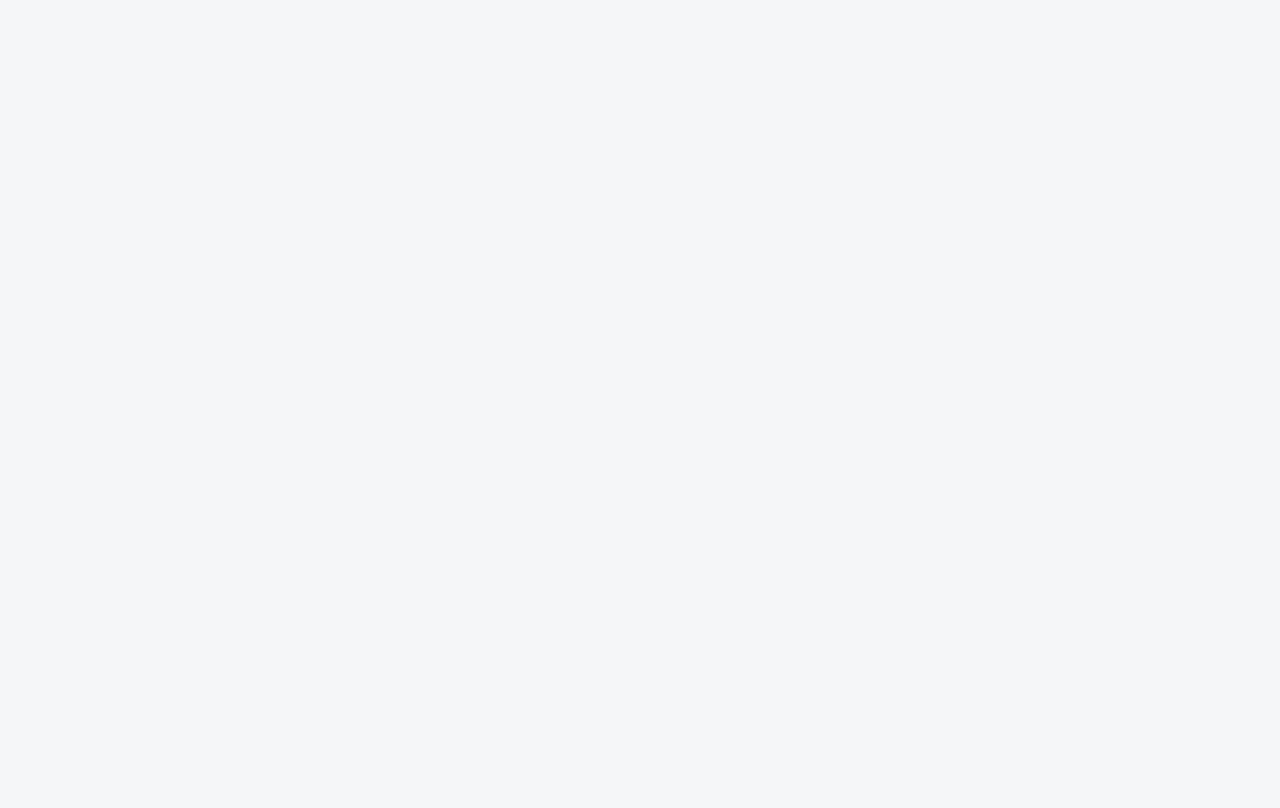
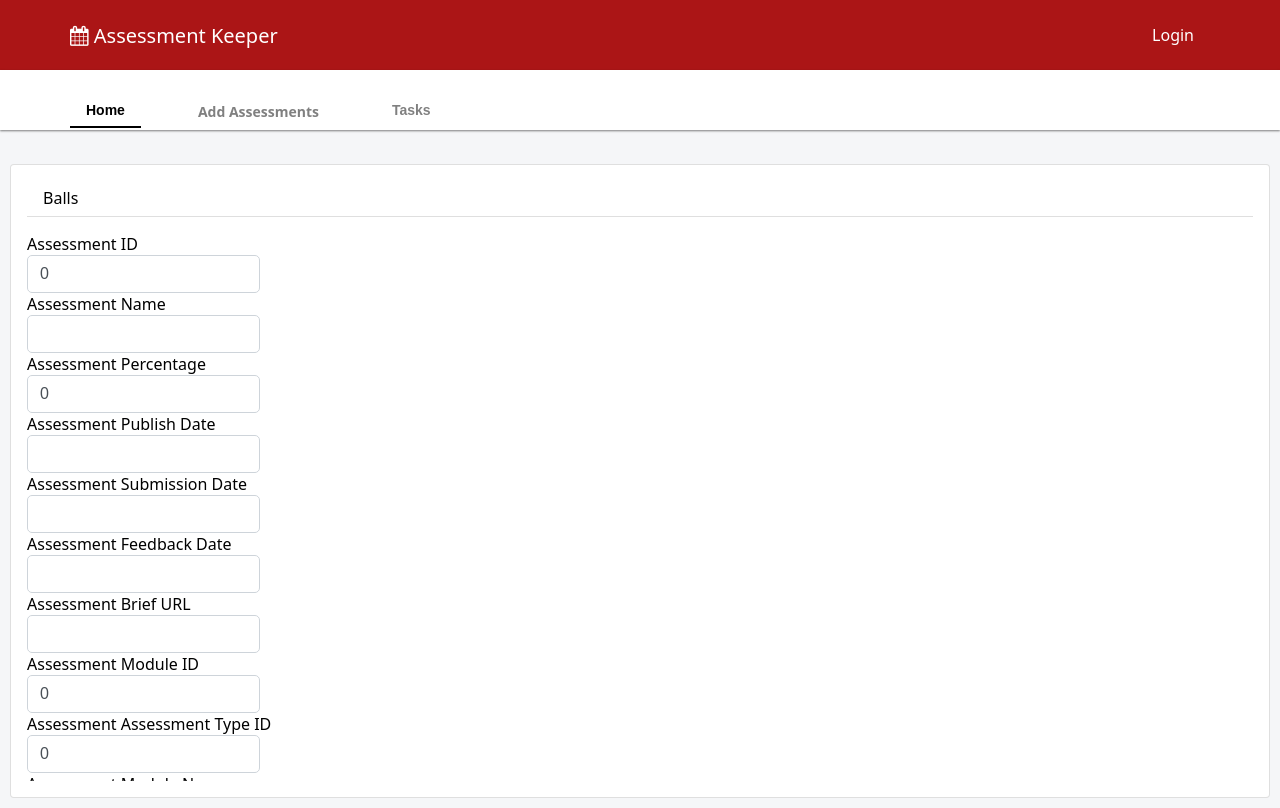
Before and after one commit to Mihir42/Assessment-Keeper-CSE-Connect, a React (Vite) app: page /addAssessments in a window 1280 px wide. Before the commit this address had no page. Built offline with nearby package versions, Linux system fonts and the light colour scheme.

Commit message:
Add Assessment form, new location, outputs console

```diff
--- a/src/App.jsx
+++ b/src/App.jsx
@@ -1,6 +1,7 @@
 import { BrowserRouter, Route, Routes } from 'react-router-dom';
 import { createContext, useState } from 'react';
-import { Modules, Login } from './components/views';
+import { Modules, Login} from './components/views';
+import AddAssessments from './components/views/AddAssessments';
 const UserContext = createContext();
 import './App.scss';
 
@@ -14,6 +15,7 @@ function App() {
 				<Routes>
 					<Route path="/" element={<Login setUser={setUser} />} />
 					<Route path="/modules" element={<Modules />} />
+					<Route path="/addAssessments" element={<AddAssessments />}/>
 				</Routes>
 			</BrowserRouter>
 		</UserContext.Provider>
--- a/src/components/UI/Navbar.jsx
+++ b/src/components/UI/Navbar.jsx
@@ -1,5 +1,6 @@
 import { useState } from 'react';
 import './Navbar.scss';
+import { NavLink } from 'react-router-dom';
 
 export default function Navbar() {
 	// Set active state for first item
@@ -13,7 +14,7 @@ export default function Navbar() {
 						<button className={`nav-link ${active == 'Home' ? 'active' : ''}`} id="title" onClick={() => setActive('Home')}>Home</button>
 					</li>
 					<li className="nav-item">
-						<button className={`nav-link ${active == 'Assignments' ? 'active' : ''}`} id="title" onClick={() => setActive('Assignments')}>Favourite Assessments</button>
+						<NavLink to = "/" className= 'nav-link'>Add Assessments</NavLink>
 					</li>
 					<li className="nav-item">
 						<button className={`nav-link ${active == 'Tasks' ? 'active' : ''}`} id="title" onClick={() => setActive('Tasks')}>Tasks</button>
--- /dev/null
+++ b/src/components/views/AddAssessments.jsx
@@ -0,0 +1,64 @@
+import { useState } from 'react';
+import { Layout } from '../layout';
+import { Card } from '../UI';
+
+const initialAssessment = {
+	AssessmentID: 0,
+	AssessmentName: null,
+	AssessmentPercentage: 0,
+	AssessmentPublishDate: null,
+	AssessmentSubmissionDate: null,
+	AssessmentFeedbackdate: null,
+	AssessmentBriefURL: null,
+	AssessmentModuleID: 0,
+	AssessmentAssessmenttypeID: 0,
+	AssessmentModuleName: null,
+	AssessmentAssessmenttypeDescription: null,
+};
+
+export default function AddAssessments() {
+	// Initialisation -----------------------------------------------
+	// State --------------------------------------------------------
+	const [assessment, setAssessment] = useState(initialAssessment);
+	// Handlers -----------------------------------------------------
+	const handleChange = (event) => {
+		const { name, value } = event.target;
+		setAssessment({ ...assessment, [name]: value });
+	};
+	const handleSubmit = () => {
+		console.log(`Assessment=[${JSON.stringify(assessment)}]`);
+	};
+	// View ---------------------------------------------------------
+	return(
+		<div className='addAssessmentForm'>
+			<Layout />
+			<Card title='Balls'>
+				<>
+					<label>Assessment ID</label>
+					<input type='text' className='input-field' name='AssessmentID' value={assessment.AssessmentID} onChange={handleChange} />
+					<label>Assessment Name</label>
+					<input type='text' className='input-field' name='AssessmentName' value={assessment.AssessmentName == null ? '' : assessment.AssessmentName} onChange={handleChange} />
+					<label>Assessment Percentage</label>
+					<input type='text' className='input-field' name='AssessmentPercentage' value={assessment.AssessmentPercentage} onChange={handleChange} />
+					<label>Assessment Publish Date</label>
+					<input type='text' className='input-field' name='AssessmentPublishDate' value={assessment.AssessmentPublishDate == null ? '' : assessment.AssessmentPublishDate} onChange={handleChange} />
+					<label>Assessment Submission Date</label>
+					<input type='text' className='input-field' name='AssessmentSubmissionDate' value={assessment.AssessmentSubmissionDate == null ? '' : assessment.AssessmentSubmissionDate} onChange={handleChange} />
+					<label>Assessment Feedback Date</label>
+					<input type='text' className='input-field' name='AssessmentFeedbackdate' value={assessment.AssessmentFeedbackdate == null ? '' : assessment.AssessmentFeedbackdate} onChange={handleChange} />
+					<label>Assessment Brief URL</label>
+					<input type='text' className='input-field' name='AssessmentBriefURL' value={assessment.AssessmentBriefURL == null ? '' : assessment.AssessmentBriefURL} onChange={handleChange} />
+					<label>Assessment Module ID</label>
+					<input type='text' className='input-field' name='AssessmentModuleID' value={assessment.AssessmentModuleID} onChange={handleChange} />
+					<label>Assessment Assessment Type ID</label>
+					<input type='text' className='input-field' name='AssessmentAssessmenttypeID' value={assessment.AssessmentAssessmenttypeID} onChange={handleChange} />
+					<label>Assessment Module Name</label>
+					<input type='text' className='input-field' name='AssessmentModuleName' value={assessment.AssessmentModuleName == null ? '' : assessment.AssessmentModuleName} onChange={handleChange} />
+					<label>Assessment Assessment type description</label>
+					<input type='text' className='input-field' name='AssessmentAssessmenttypeDescription' value={assessment.AssessmentAssessmenttypeDescription == null ? '' : assessment.AssessmentAssessmenttypeDescription} onChange={handleChange}/>
+					<button className='submitAssessment' type='submit' onClick={handleSubmit}>Submit</button>
+				</>
+			</Card>
+		</div>
+	);
+};
```
